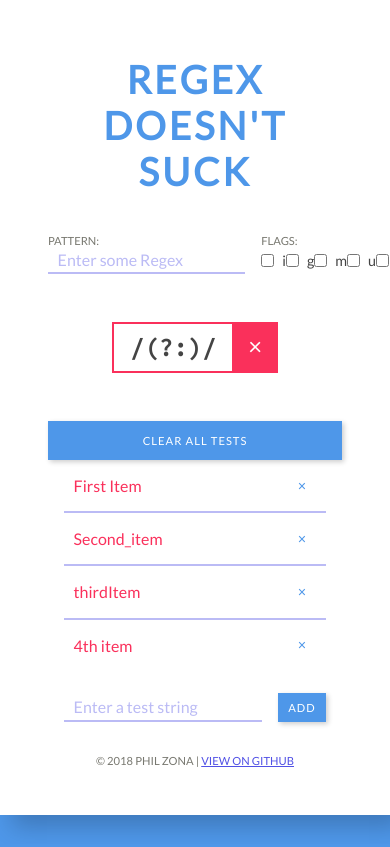
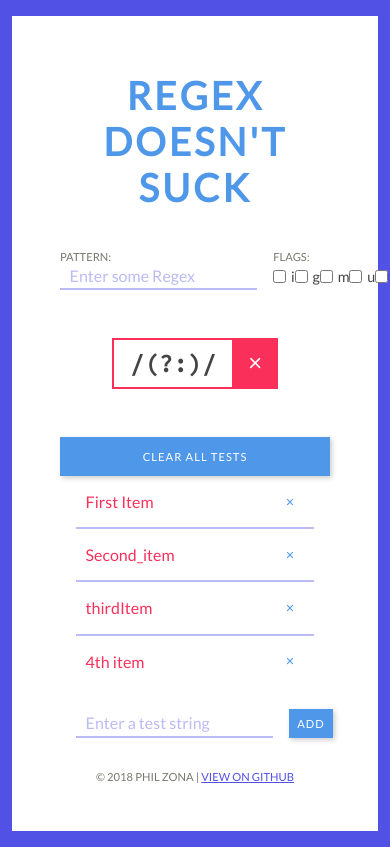
Before and after one commit to AemiliaTeam/regexdoesntsuck, a React (Create React App) app: page / in a window 390 px wide. Built offline with nearby package versions, Linux system fonts and the light colour scheme.

Commit message:
Little style fixes

```diff
--- a/src/styles/main.css
+++ b/src/styles/main.css
@@ -27,7 +27,7 @@ body {
   @media (max-width: 56.25em) {
     body {
       background-image: none;
-      background-color: #4e97e9; } }
+      background-color: #5e5ee7; } }
 
 .container {
   display: flex;
@@ -45,7 +45,11 @@ body {
   @media (max-width: 37.5em) {
     .container {
       width: 100%;
-      margin: 0rem auto; } }
+      margin: 0rem auto;
+      border-top: 16px solid #5151e5;
+      border-bottom: 16px solid #5151e5;
+      border-left: 12px solid #5151e5;
+      border-right: 12px solid #5151e5; } }
 
 .controls-container {
   padding: 2rem 0;
@@ -237,6 +241,9 @@ body {
     color: #444;
     font-size: 1.8rem;
     margin-left: 1rem; }
+    @media (max-width: 37.5em) {
+      .Flags__label {
+        margin-left: 0.6rem; } }
 
 .Footer {
   text-align: center; }
--- a/src/styles/partials/_Flags.scss
+++ b/src/styles/partials/_Flags.scss
@@ -76,5 +76,9 @@
     color: $color-black;
     font-size: 1.8rem;
     margin-left: 1rem;
+
+    @include respond(phone) {
+      margin-left: 0.6rem;
+    }
   }
 }
--- a/src/styles/partials/_base.scss
+++ b/src/styles/partials/_base.scss
@@ -34,6 +34,6 @@ body {
 
   @include respond(tablet) {
     background-image: none;
-    background-color: $color-blue-medium;
+    background-color: lighten($color-blue-dark, 3%);
   }
 }
--- a/src/styles/partials/_layout.scss
+++ b/src/styles/partials/_layout.scss
@@ -17,6 +17,10 @@
   @include respond(phone) {
     width: 100%;
     margin: 0rem auto;
+    border-top: 16px solid $color-blue-dark;
+    border-bottom: 16px solid $color-blue-dark;
+    border-left: 12px solid $color-blue-dark;
+    border-right: 12px solid $color-blue-dark;
   }
 }
 
```
